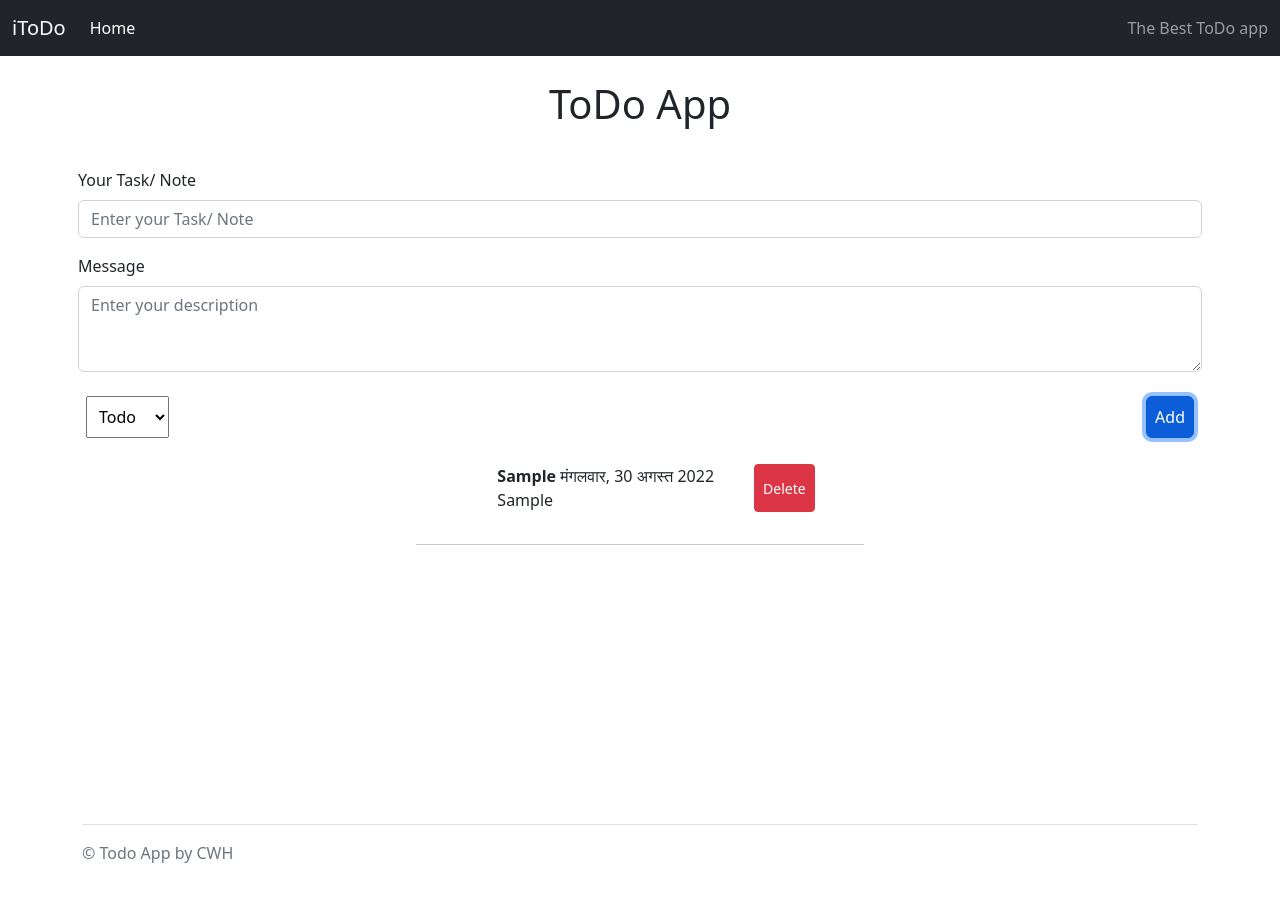
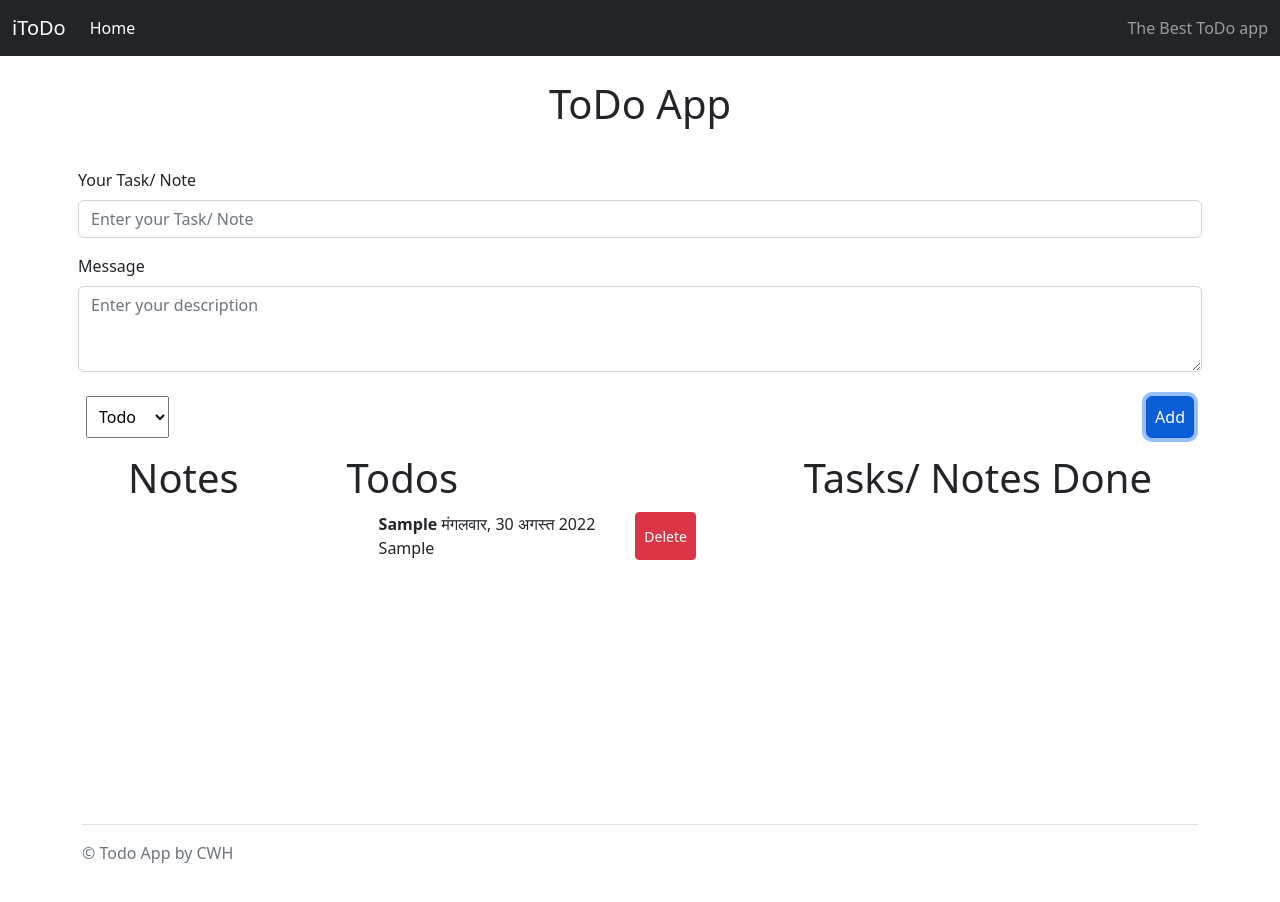
Before and after one commit to RohanDas28/Todo-Next-JS, a Next.js app: page / in a window 1280 px wide. Both pictures are taken after typing "Sample", "Sample" into the empty fields and a click on the button "Add". Shown: the top 902 px of the page. Built offline with nearby package versions, Linux system fonts and the light colour scheme.

Commit message:
Added Notes/ Todo Functionality

```diff
--- a/pages/index.js
+++ b/pages/index.js
@@ -23,6 +23,7 @@ export default function Home() {
     setTodoItem({ ...todoItem, [e.target.name]: e.target.value });
     console.log(todoItem);
   };
+  const [type, settype] = useState("todo");
 
   const handleAdd = () => {
     if (todoItem.text && todoItem.desc) {
@@ -35,6 +36,7 @@ export default function Home() {
           desc: todoItem.desc,
           date: date,
           done: false,
+          type: type,
         },
         ...items,
       ];
@@ -81,9 +83,7 @@ export default function Home() {
       setItems(JSON.parse(data));
     }
   }, []);
-const handleCheck = event => {
-    console.log(event.target.value);
-}
+
 
   return (
     <>
@@ -120,8 +120,14 @@ const handleCheck = event => {
               rows="3"
             ></textarea>
           </div>
-          <div className="d-flex justify-content-around" >
-            <select name="task" className="p-2 m-2" onChange={handleCheck}>
+          <div className="d-flex justify-content-around">
+            <select
+              name="task"
+              className="p-2 m-2"
+              onChange={(e) => {
+                settype(e.target.value);
+              }}
+            >
               <option value="todo">Todo</option>
               <option value="notes">Notes</option>
             </select>
@@ -135,11 +141,22 @@ const handleCheck = event => {
           </div>
         </div>
 
-        <div className="d-flex flex-column align-items-center">
+        <div
+          className="d-flex"
+          style={{
+            justifyContent: "space-between",
+            marginLeft: "10%",
+            marginRight: "10%",
+          }}
+        >
+          <div>
+            <h1>Notes</h1>
             <ul data-toggle="tooltip" title="Click to Mark as Done">
               {items
                 .filter(({ done }) => !done)
-              .map(({ id, text, done, date, desc }) => (
+                .map(
+                  ({ id, text, done, date, desc, type }) =>
+                    type == "notes" && (
                       <li
                         key={id}
                         style={{
@@ -166,9 +183,51 @@ const handleCheck = event => {
                           Delete
                         </button>
                       </li>
-              ))}
+                    )
+                )}
             </ul>
-          <hr style={{ width: "35%" }} />
+          </div>
+          <div>
+            <h1>Todos</h1>
+            <ul data-toggle="tooltip" title="Click to Mark as Done">
+              {items
+                .filter(({ done }) => !done)
+                .map(
+                  ({ id, text, done, date, desc, type }) =>
+                    type == "todo" && (
+                      <li
+                        key={id}
+                        style={{
+                          display: "flex",
+                          justifyContent: "space-between",
+                          marginTop: "10px",
+                        }}
+                      >
+                        <div
+                          style={{ marginRight: "40px", cursor: "pointer" }}
+                          onClick={() => handleToggle(id)}
+                        >
+                          <div className="">
+                            <b>{text}</b> {date}
+                          </div>
+                          <div className="">{desc}</div>
+                        </div>
+                        <button
+                          className=" btn btn-sm btn-danger"
+                          onClick={() => {
+                            handleDelete(id);
+                          }}
+                        >
+                          Delete
+                        </button>
+                      </li>
+                    )
+                )}
+            </ul>
+          </div>
+          {/* <hr style={{ width: "35%" }} /> */}
+          <div>
+            <h1>Tasks/ Notes Done</h1>
             <ul data-toggle="tooltip" title="Click to Uncheck">
               {items
                 .filter(({ done }) => done)
@@ -184,7 +243,9 @@ const handleCheck = event => {
                     <div
                       style={{ marginRight: "40px", cursor: "pointer" }}
                       onClick={() => handleToggle(id)}
-                    className={`${done ? "text-decoration-line-through" : " "}`}
+                      className={`${
+                        done ? "text-decoration-line-through" : " "
+                      }`}
                     >
                       <div className="">
                         <b>{text}</b> {date}
@@ -204,6 +265,7 @@ const handleCheck = event => {
             </ul>
           </div>
         </div>
+      </div>
 
       <Footer />
     </>
```
Also changed, not shown: 1 other file (tests, documents, lock files or other folders). Lines whose indentation alone changed are shown as unchanged.
